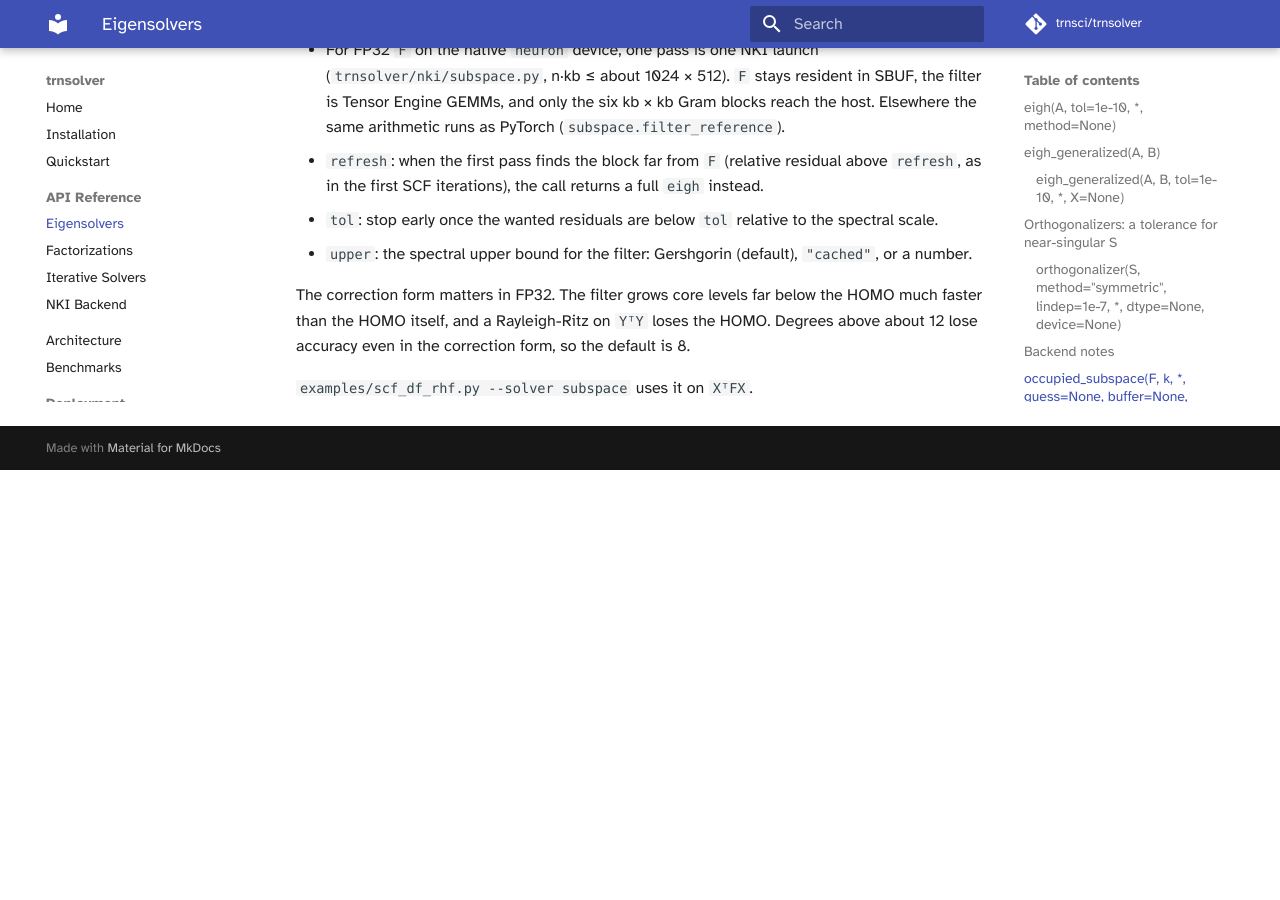
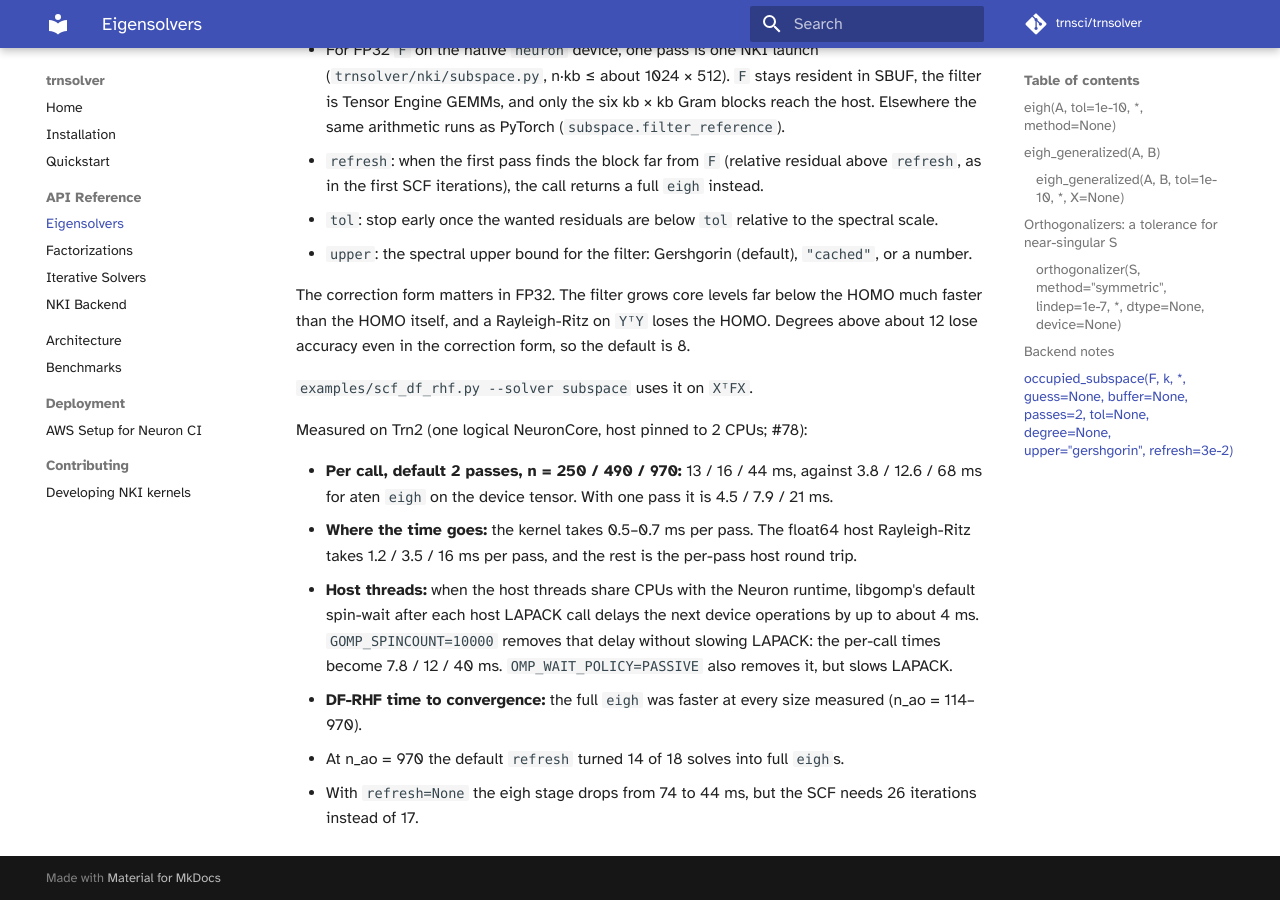
Before and after one commit to trnsci/trnsolver, an MkDocs documentation site: the page built from docs/api/eigen.md, in a window 1280 px wide and 900 px high, scrolled down 4257 px. Built offline with MkDocs 1.6.1 and Material for MkDocs 9.7.7, drawn with Linux system fonts in a browser that asks for light colours; some web fonts are replaced; comment, search, counter and statistics services are not loaded; before the commit the page ends 4727 px from its top, so only the background shows below that.

Commit message:
occupied_subspace: Trn2 results in docs and CHANGELOG; bench_scf prints the subspace (degree, passes) list
Docs: per-call times against aten eigh, the per-pass breakdown, the libgomp
spin-wait interaction with pinned host threads (GOMP_SPINCOUNT=10000), and
the DF-RHF result (full eigh faster at every measured size). (#78)

```diff
--- a/docs/api/eigen.md
+++ b/docs/api/eigen.md
@@ -92,3 +92,12 @@ Lowest `k` eigenpairs of a symmetric `F` for SCF, where `F` changes little betwe
 The correction form matters in FP32. The filter grows core levels far below the HOMO much faster than the HOMO itself, and a Rayleigh-Ritz on `YᵀY` loses the HOMO. Degrees above about 12 lose accuracy even in the correction form, so the default is 8.
 
 `examples/scf_df_rhf.py --solver subspace` uses it on `XᵀFX`.
+
+Measured on Trn2 (one logical NeuronCore, host pinned to 2 CPUs; #78):
+
+- **Per call, default 2 passes, n = 250 / 490 / 970:** 13 / 16 / 44 ms, against 3.8 / 12.6 / 68 ms for aten `eigh` on the device tensor. With one pass it is 4.5 / 7.9 / 21 ms.
+- **Where the time goes:** the kernel takes 0.5–0.7 ms per pass. The float64 host Rayleigh-Ritz takes 1.2 / 3.5 / 16 ms per pass, and the rest is the per-pass host round trip.
+- **Host threads:** when the host threads share CPUs with the Neuron runtime, libgomp's default spin-wait after each host LAPACK call delays the next device operations by up to about 4 ms. `GOMP_SPINCOUNT=10000` removes that delay without slowing LAPACK: the per-call times become 7.8 / 12 / 40 ms. `OMP_WAIT_POLICY=PASSIVE` also removes it, but slows LAPACK.
+- **DF-RHF time to convergence:** the full `eigh` was faster at every size measured (n_ao = 114–970).
+  - At n_ao = 970 the default `refresh` turned 14 of 18 solves into full `eigh`s.
+  - With `refresh=None` the eigh stage drops from 74 to 44 ms, but the SCF needs 26 iterations instead of 17.
```
Also changed, not shown: CHANGELOG.md (+6 -1 lines), 1 other file.
